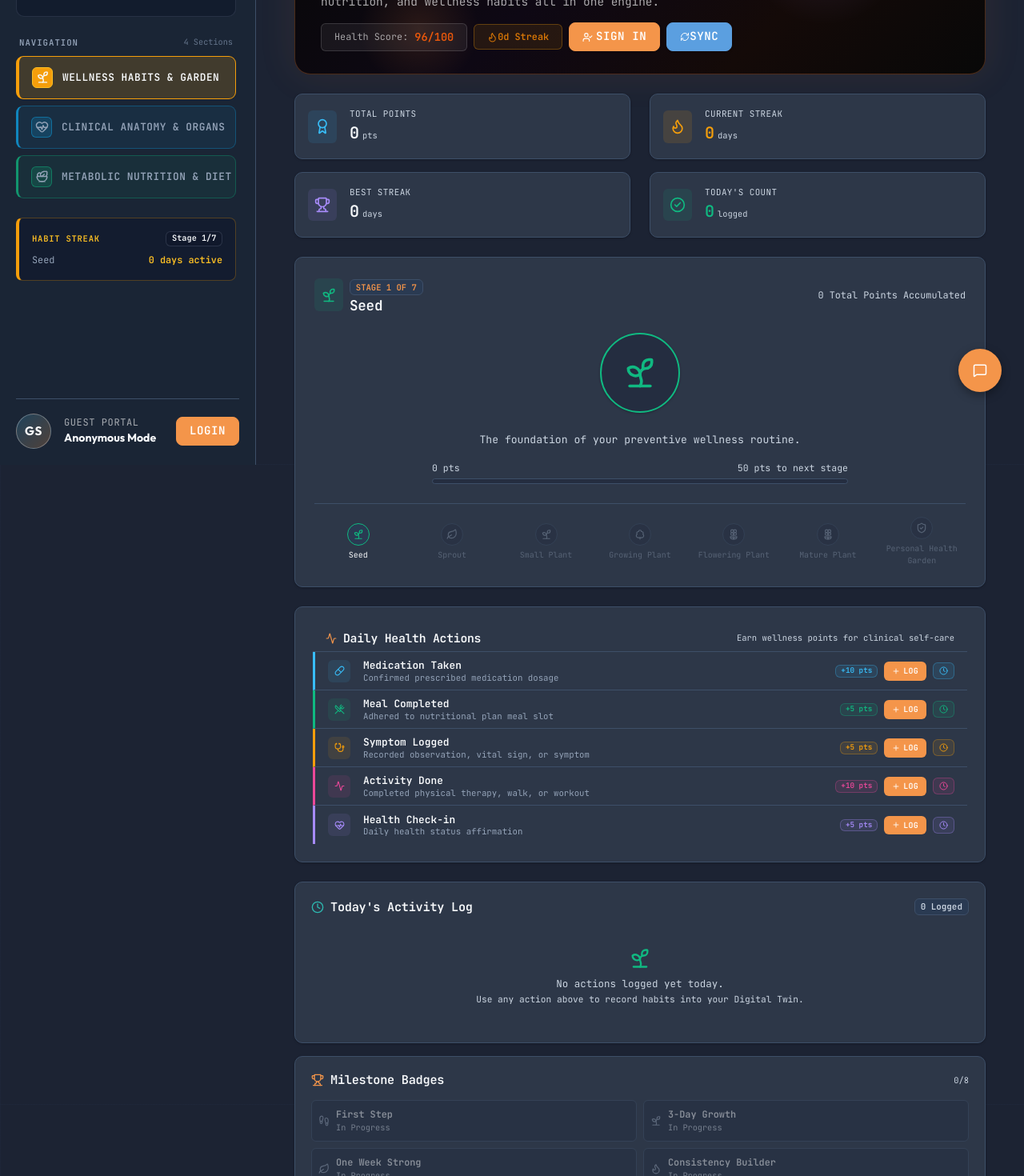
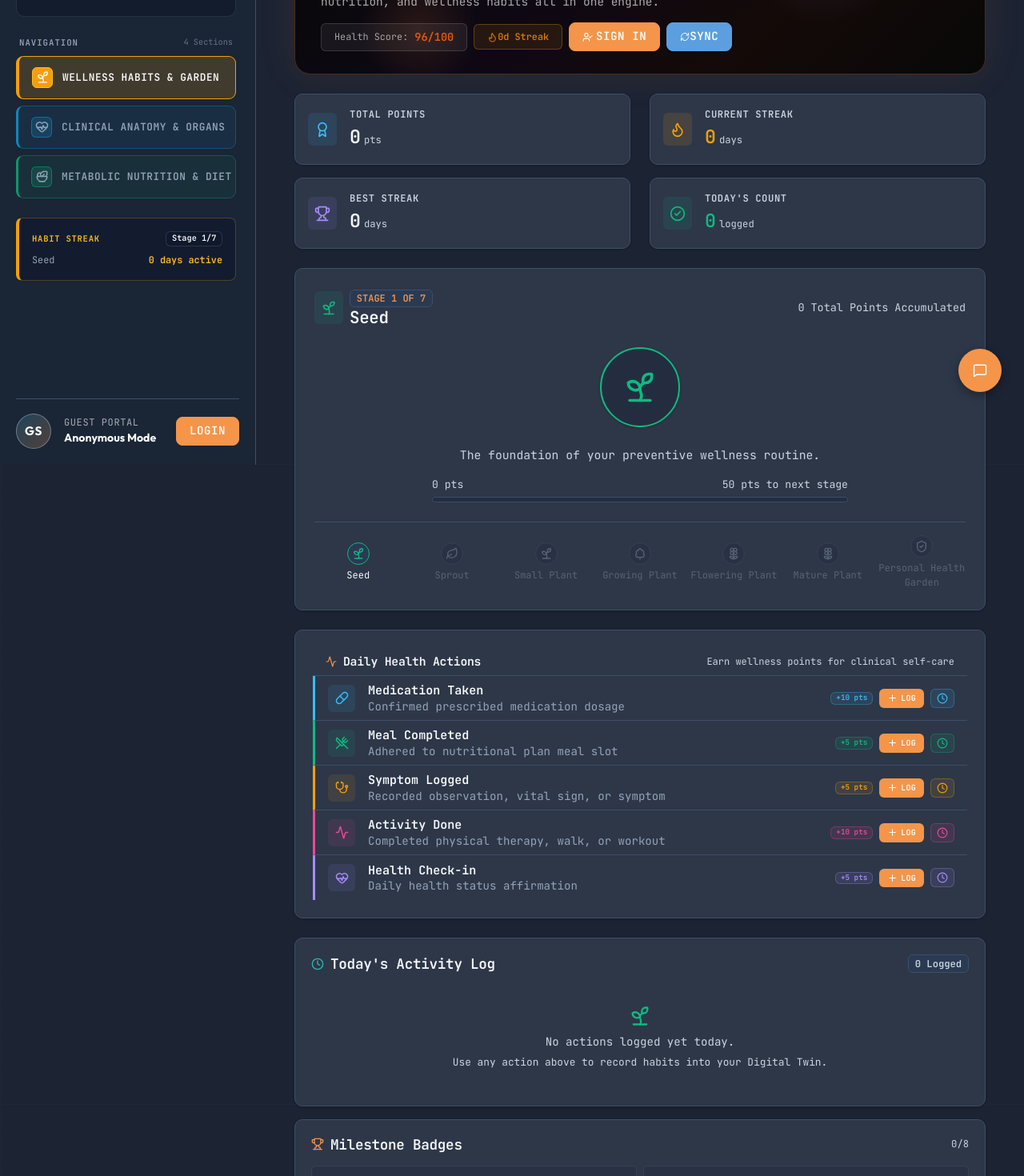
Before and after one commit to SAILESH2508/MedFusion-AI, a React (Vite) app in the folder frontend/: page /digital-twin in a window 1280 px wide. Shown: the part 220-1690 px from the top of the page at 80% size. Built offline with nearby package versions, Linux system fonts and the light colour scheme.

Commit message:
fix(ui): increase typography scale and readability across Wellness Habits & Garden view

```diff
--- a/frontend/src/pages/digital-twin/IntegratedGardenSection.jsx
+++ b/frontend/src/pages/digital-twin/IntegratedGardenSection.jsx
@@ -104,7 +104,7 @@ export default function IntegratedGardenSection({
               <span className="fw-bold" style={{ fontSize: '0.84rem', color: 'var(--status-success)' }}>
                 +{toastMessage.points} Wellness Points Added!
               </span>
-              <span className="text-secondary d-block" style={{ fontSize: '0.72rem' }}>
+              <span className="text-secondary d-block" style={{ fontSize: '0.82rem' }}>
                 Your routine activity has been registered into your Digital Twin profile.
               </span>
             </div>
@@ -144,12 +144,12 @@ export default function IntegratedGardenSection({
               <Award size={20} />
             </div>
             <div>
-              <span className="text-secondary font-monospace d-block text-uppercase" style={{ fontSize: '0.68rem', letterSpacing: '0.04em' }}>
+              <span className="text-secondary font-monospace d-block text-uppercase" style={{ fontSize: '0.76rem', letterSpacing: '0.05em', fontWeight: 600 }}>
                 Total Points
               </span>
-              <span className="fw-bold font-monospace" style={{ fontSize: '1.25rem', color: 'var(--text-primary)' }}>
+              <span className="fw-bold font-monospace" style={{ fontSize: '1.45rem', color: 'var(--text-primary)' }}>
                 {gardenData.total_points}
-                <span className="text-secondary fw-normal ms-1" style={{ fontSize: '0.65rem' }}>pts</span>
+                <span className="text-secondary fw-normal ms-1" style={{ fontSize: '0.76rem' }}>pts</span>
               </span>
             </div>
           </div>
@@ -161,12 +161,12 @@ export default function IntegratedGardenSection({
               <Flame size={20} />
             </div>
             <div>
-              <span className="text-secondary font-monospace d-block text-uppercase" style={{ fontSize: '0.68rem', letterSpacing: '0.04em' }}>
+              <span className="text-secondary font-monospace d-block text-uppercase" style={{ fontSize: '0.76rem', letterSpacing: '0.05em', fontWeight: 600 }}>
                 Current Streak
               </span>
-              <span className="fw-bold font-monospace" style={{ fontSize: '1.25rem', color: '#f59e0b' }}>
+              <span className="fw-bold font-monospace" style={{ fontSize: '1.45rem', color: '#f59e0b' }}>
                 {gardenData.current_streak}
-                <span className="text-secondary fw-normal ms-1" style={{ fontSize: '0.65rem' }}>days</span>
+                <span className="text-secondary fw-normal ms-1" style={{ fontSize: '0.76rem' }}>days</span>
               </span>
             </div>
           </div>
@@ -178,12 +178,12 @@ export default function IntegratedGardenSection({
               <Trophy size={20} />
             </div>
             <div>
-              <span className="text-secondary font-monospace d-block text-uppercase" style={{ fontSize: '0.68rem', letterSpacing: '0.04em' }}>
+              <span className="text-secondary font-monospace d-block text-uppercase" style={{ fontSize: '0.76rem', letterSpacing: '0.05em', fontWeight: 600 }}>
                 Best Streak
               </span>
-              <span className="fw-bold font-monospace" style={{ fontSize: '1.25rem', color: 'var(--text-primary)' }}>
+              <span className="fw-bold font-monospace" style={{ fontSize: '1.45rem', color: 'var(--text-primary)' }}>
                 {gardenData.best_streak}
-                <span className="text-secondary fw-normal ms-1" style={{ fontSize: '0.65rem' }}>days</span>
+                <span className="text-secondary fw-normal ms-1" style={{ fontSize: '0.76rem' }}>days</span>
               </span>
             </div>
           </div>
@@ -195,12 +195,12 @@ export default function IntegratedGardenSection({
               <CheckCircle2 size={20} />
             </div>
             <div>
-              <span className="text-secondary font-monospace d-block text-uppercase" style={{ fontSize: '0.68rem', letterSpacing: '0.04em' }}>
+              <span className="text-secondary font-monospace d-block text-uppercase" style={{ fontSize: '0.76rem', letterSpacing: '0.05em', fontWeight: 600 }}>
                 Today's Count
               </span>
-              <span className="fw-bold font-monospace" style={{ fontSize: '1.25rem', color: '#10b981' }}>
+              <span className="fw-bold font-monospace" style={{ fontSize: '1.45rem', color: '#10b981' }}>
                 {gardenData.today_activity_count ?? (gardenData.today_activities || []).length}
-                <span className="text-secondary fw-normal ms-1" style={{ fontSize: '0.65rem' }}>logged</span>
+                <span className="text-secondary fw-normal ms-1" style={{ fontSize: '0.76rem' }}>logged</span>
               </span>
             </div>
           </div>
@@ -222,16 +222,16 @@ export default function IntegratedGardenSection({
               <StageIcon size={20} />
             </div>
             <div className="text-start">
-              <span className="badge font-monospace text-uppercase" style={{ background: 'var(--bg-card-tinted)', color: 'var(--brand-orange)', border: '1px solid var(--border)', fontSize: '0.66rem' }}>
+              <span className="badge font-monospace text-uppercase" style={{ background: 'var(--bg-card-tinted)', color: 'var(--brand-orange)', border: '1px solid var(--border)', fontSize: '0.75rem' }}>
                 Stage {currentStageIndex + 1} of 7
               </span>
-              <h3 className="fw-bold m-0" style={{ fontSize: '1.1rem', color: 'var(--text-primary)' }}>
+              <h3 className="fw-bold m-0" style={{ fontSize: '1.3rem', color: 'var(--text-primary)' }}>
                 {currentStageMeta.name}
               </h3>
             </div>
           </div>
 
-          <div className="font-monospace text-secondary" style={{ fontSize: '0.74rem' }}>
+          <div className="font-monospace text-secondary" style={{ fontSize: '0.84rem' }}>
             {gardenData.total_points} Total Points Accumulated
           </div>
         </div>
@@ -252,13 +252,13 @@ export default function IntegratedGardenSection({
           </div>
         </div>
 
-        <p className="text-secondary font-monospace mx-auto mb-3" style={{ maxWidth: '520px', fontSize: '0.82rem' }}>
+        <p className="text-secondary font-monospace mx-auto mb-3" style={{ maxWidth: '520px', fontSize: '0.92rem' }}>
           {currentStageMeta.description}
         </p>
 
         {/* Stage Progress Bar */}
         <div style={{ maxWidth: '520px', margin: '0 auto' }}>
-          <div className="d-flex justify-content-between font-monospace text-secondary mb-1" style={{ fontSize: '0.72rem' }}>
+          <div className="d-flex justify-content-between font-monospace text-secondary mb-1" style={{ fontSize: '0.82rem' }}>
             <span>{gardenData.total_points} pts</span>
             <span>{nextThreshold ? `${nextThreshold - gardenData.total_points} pts to next stage` : 'Maximum Milestone Achieved'}</span>
           </div>
@@ -300,9 +300,9 @@ export default function IntegratedGardenSection({
                     color: isCompleted ? s.color : 'var(--text-muted)',
                   }}
                 >
-                  <StepIcon size={14} />
+                  <StepIcon size={16} />
                 </div>
-                <span style={{ fontSize: '0.62rem', color: isCompleted ? 'var(--text-primary)' : 'var(--text-muted)' }}>
+                <span style={{ fontSize: '0.75rem', color: isCompleted ? 'var(--text-primary)' : 'var(--text-muted)' }}>
                   {s.name}
                 </span>
               </div>
@@ -325,7 +325,7 @@ export default function IntegratedGardenSection({
             <Activity size={14} style={{ color: 'var(--brand-orange)' }} />
             Daily Health Actions
           </h3>
-          <span className="text-secondary font-monospace" style={{ fontSize: '0.66rem' }}>
+          <span className="text-secondary font-monospace" style={{ fontSize: '0.75rem' }}>
             Earn wellness points for clinical self-care
           </span>
         </div>
@@ -343,7 +343,7 @@ export default function IntegratedGardenSection({
                 key={action.type}
                 className="d-flex align-items-center gap-3 px-3"
                 style={{
-                  minHeight: '48px',
+                  minHeight: '56px',
                   borderBottom: isLast ? 'none' : '1px solid var(--border)',
                   borderLeft: `3px solid ${action.color}`,
                   background: 'var(--bg-card)',
@@ -352,9 +352,9 @@ export default function IntegratedGardenSection({
                 {/* Coloured icon */}
                 <div
                   className="flex-shrink-0 d-flex align-items-center justify-content-center rounded-2"
-                  style={{ width: '28px', height: '28px', background: action.bg, color: action.color }}
+                  style={{ width: '34px', height: '34px', background: action.bg, color: action.color }}
                 >
-                  <ActionIcon size={13} />
+                  <ActionIcon size={17} />
                 </div>
 
                 {/* Label + description OR note input */}
@@ -368,7 +368,7 @@ export default function IntegratedGardenSection({
                       onKeyDown={e => e.key === 'Enter' && handleLogActivity(action.type, action.points, activeNote)}
                       className="w-100 border rounded-2 px-2 font-monospace"
                       style={{
-                        fontSize: '0.72rem',
+                        fontSize: '0.82rem',
                         color: 'var(--text-primary)',
                         borderColor: action.border,
                         background: 'transparent',
@@ -379,10 +379,10 @@ export default function IntegratedGardenSection({
                     />
                   ) : (
                     <>
-                      <div className="fw-semibold text-truncate" style={{ fontSize: '0.8rem', color: 'var(--text-primary)', lineHeight: '1.3' }}>
+                      <div className="fw-semibold text-truncate" style={{ fontSize: '0.94rem', color: 'var(--text-primary)', lineHeight: '1.3' }}>
                         {action.label}
                       </div>
-                      <div className="text-truncate" style={{ fontSize: '0.67rem', color: 'var(--text-muted)', lineHeight: '1.2' }}>
+                      <div className="text-truncate" style={{ fontSize: '0.88rem', color: 'var(--text-muted)', lineHeight: '1.3' }}>
                         {action.description}
                       </div>
                     </>
@@ -423,7 +423,7 @@ export default function IntegratedGardenSection({
                           whiteSpace: 'nowrap',
                         }}
                       >
-                        {isLoading ? <RefreshCw size={10} className="animate-spin" /> : <Check size={10} />}
+                        {isLoading ? <RefreshCw size={13} className="animate-spin" /> : <Check size={13} />}
                         <span>{isLoading ? 'Saving' : 'Save'}</span>
                       </button>
                       <button
@@ -439,7 +439,7 @@ export default function IntegratedGardenSection({
                         }}
                         title="Cancel"
                       >
-                        <X size={11} />
+                        <X size={13} />
                       </button>
                     </>
                   ) : (
@@ -461,7 +461,7 @@ export default function IntegratedGardenSection({
                           opacity: isLoading ? 0.6 : 1,
                         }}
                       >
-                        {isLoading ? <RefreshCw size={10} className="animate-spin" /> : <Plus size={10} />}
+                        {isLoading ? <RefreshCw size={13} className="animate-spin" /> : <Plus size={13} />}
                         <span>{isLoading ? '...' : 'Log'}</span>
                       </button>
                       <button
@@ -477,7 +477,7 @@ export default function IntegratedGardenSection({
                           cursor: 'pointer',
                         }}
                       >
-                        <Clock size={11} />
+                        <Clock size={14} />
                       </button>
                     </>
                   )}
@@ -496,20 +496,20 @@ export default function IntegratedGardenSection({
             <div className="d-flex align-items-center justify-content-between mb-3">
               <div className="d-flex align-items-center gap-2">
                 <Clock size={16} style={{ color: 'var(--accent-teal)' }} />
-                <h4 className="fw-bold m-0" style={{ fontSize: '0.95rem', color: 'var(--text-primary)' }}>
+                <h4 className="fw-bold m-0" style={{ fontSize: '1.1rem', color: 'var(--text-primary)' }}>
                   Today's Activity Log
                 </h4>
               </div>
-              <span className="badge font-monospace" style={{ background: 'var(--bg-card-tinted)', color: 'var(--text-secondary)', border: '1px solid var(--border)', fontSize: '0.68rem' }}>
+              <span className="badge font-monospace" style={{ background: 'var(--bg-card-tinted)', color: 'var(--text-secondary)', border: '1px solid var(--border)', fontSize: '0.76rem' }}>
                 {(gardenData.today_activities || []).length} Logged
               </span>
             </div>
 
             {!(gardenData.today_activities && gardenData.today_activities.length > 0) ? (
-              <div className="text-center py-4 text-secondary font-monospace" style={{ fontSize: '0.78rem' }}>
+              <div className="text-center py-4 text-secondary font-monospace" style={{ fontSize: '0.88rem' }}>
                 <Sprout size={28} className="mb-2 opacity-40" style={{ color: '#10b981' }} />
                 <div>No actions logged yet today.</div>
-                <div style={{ fontSize: '0.7rem', marginTop: '2px' }}>
+                <div style={{ fontSize: '0.8rem', marginTop: '4px' }}>
                   Use any action above to record habits into your Digital Twin.
                 </div>
               </div>
@@ -547,7 +547,7 @@ export default function IntegratedGardenSection({
                             {cfg.label}
                           </div>
                           {item.note && (
-                            <div className="text-secondary" style={{ fontSize: '0.65rem' }}>
+                            <div className="text-secondary" style={{ fontSize: '0.76rem' }}>
                               {item.note}
                             </div>
                           )}
@@ -555,8 +555,8 @@ export default function IntegratedGardenSection({
                       </div>
 
                       <div className="d-flex align-items-center gap-2">
-                        {timeString && <span className="text-secondary" style={{ fontSize: '0.68rem' }}>{timeString}</span>}
-                        <span className="badge" style={{ background: 'rgba(16, 185, 129, 0.12)', color: '#10b981', border: '1px solid rgba(16, 185, 129, 0.3)', fontSize: '0.68rem' }}>
+                        {timeString && <span className="text-secondary" style={{ fontSize: '0.76rem' }}>{timeString}</span>}
+                        <span className="badge" style={{ background: 'rgba(16, 185, 129, 0.12)', color: '#10b981', border: '1px solid rgba(16, 185, 129, 0.3)', fontSize: '0.76rem' }}>
                           +{item.points || cfg.points} pts
                         </span>
                       </div>
@@ -574,11 +574,11 @@ export default function IntegratedGardenSection({
             <div className="d-flex align-items-center justify-content-between mb-3">
               <div className="d-flex align-items-center gap-2">
                 <Trophy size={16} style={{ color: 'var(--brand-orange)' }} />
-                <h4 className="fw-bold m-0" style={{ fontSize: '0.95rem', color: 'var(--text-primary)' }}>
+                <h4 className="fw-bold m-0" style={{ fontSize: '1.1rem', color: 'var(--text-primary)' }}>
                   Milestone Badges
                 </h4>
               </div>
-              <span className="font-monospace text-secondary" style={{ fontSize: '0.65rem' }}>
+              <span className="font-monospace text-secondary" style={{ fontSize: '0.76rem' }}>
                 {(gardenData.achievements_earned || []).length}/{GARDEN_ACHIEVEMENTS.length}
               </span>
             </div>
@@ -606,13 +606,13 @@ export default function IntegratedGardenSection({
                         color: isEarned ? 'var(--brand-orange)' : 'var(--text-muted)',
                       }}
                     >
-                      <AchIcon size={14} />
+                      <AchIcon size={16} />
                     </div>
                     <div className="overflow-hidden">
-                      <div className="fw-bold text-truncate" style={{ fontSize: '0.74rem', color: 'var(--text-primary)' }}>
+                      <div className="fw-bold text-truncate" style={{ fontSize: '0.84rem', color: 'var(--text-primary)' }}>
                         {ach.name}
                       </div>
-                      <div className="text-secondary text-truncate" style={{ fontSize: '0.64rem' }}>
+                      <div className="text-secondary text-truncate" style={{ fontSize: '0.75rem' }}>
                         {isEarned ? 'Unlocked' : 'In Progress'}
                       </div>
                     </div>
```
